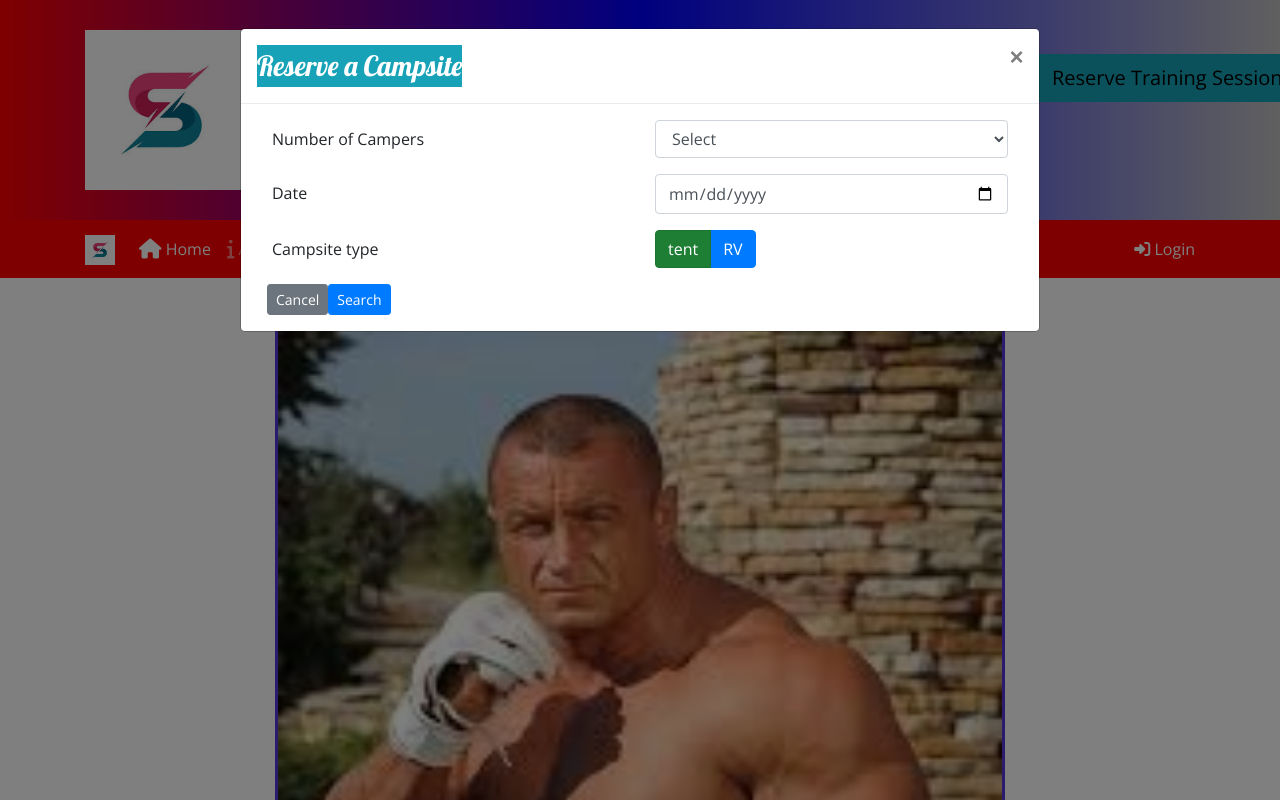
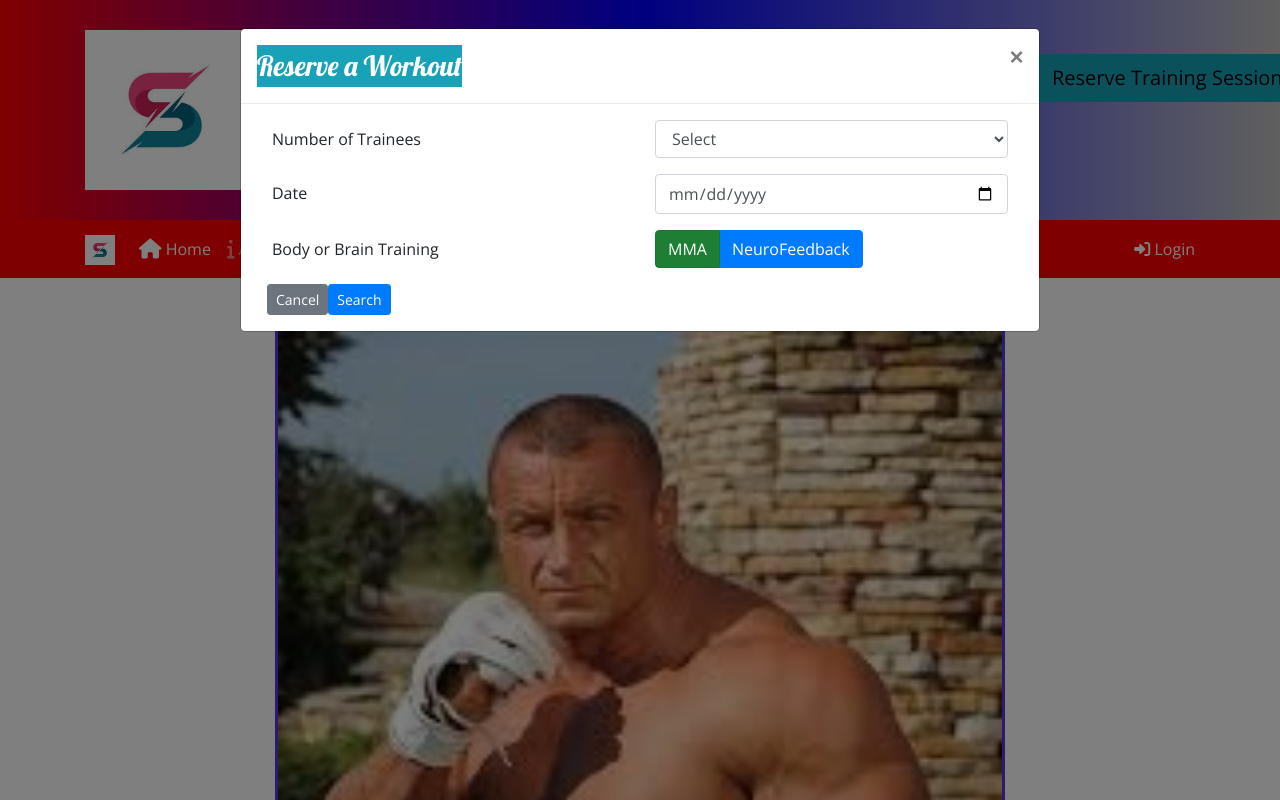
Before and after one commit to Charstec/SuperFitt, a website: page index.html in a window 1280 px wide. Both pictures are taken after a click on the button "Reserve Training Session". Shown: the top 800 px of the page. Drawn offline with nearby package versions, Linux system fonts and the light colour scheme.

Commit message:
fixed reserve button

```diff
--- a/index.html
+++ b/index.html
@@ -43,7 +43,7 @@
         <div class="modal-dialog modal-lg" role="document">
          <div class="modal-content">
           <div class="modal-header">
-            <h3 class="modal-title bg-info text-white">Reserve a Campsite</h3>
+            <h3 class="modal-title bg-info text-white">Reserve a Workout</h3>
          <button type="button" class="close" data-dismiss="modal">&times;</button>
          </div>
 
@@ -51,7 +51,7 @@
           <div class="container-fluid">
            <form>
            <div class="form-group row">
-           <label for="numCampers" class="col-sm-6 col-form-label">Number of Campers</label>
+           <label for="numCampers" class="col-sm-6 col-form-label">Number of Trainees</label>
           <div class="col">
           <select name="numCampers" id="numCampers" class="form-control">
            <option selected>Select</option>
@@ -81,14 +81,15 @@
 
      <div class="form-group row">
 
-      <label class="col-sm-6 col-form-label">Campsite type</label>
+      <label class="col-sm-6 col-form-label">Body or Brain Training </label>
        <div class="col">
           <div class="btn-group btn-group-toggle" data-toggle="buttons">
         <label class="btn btn-success active">
 
-         <input type="radio" name="siteType" id="siteTent" autocomplete="off" checked>tent</label>
+            <input type="radio" name="siteType" id="siteTent" autocomplete="off" checked>MMA</label>
+
        <label class="btn btn-primary">
-       <input type="radio" name="siteType" id="siteRV" autocomplete="off">RV</label>
+       <input type="radio" name="siteType" id="siteRV" autocomplete="off">NeuroFeedback</label>
                </div>
            </div>
        </div>
```
